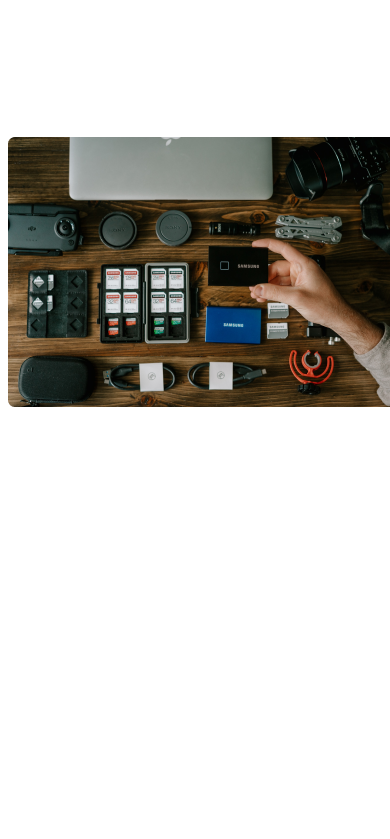
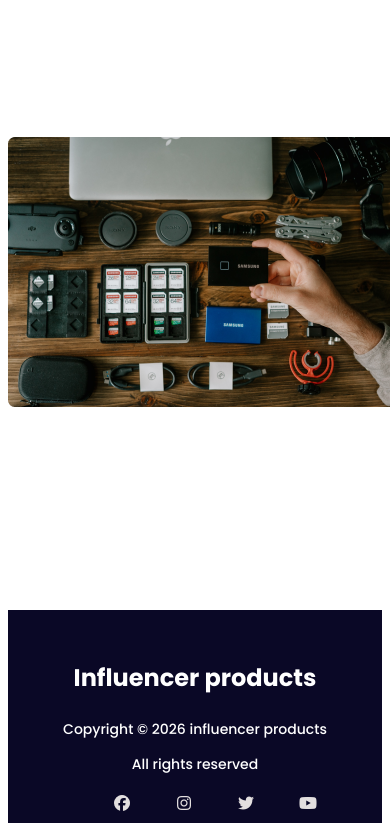
Before and after one commit to omi1739/influencer-gear, a plain HTML site: page index.html in a window 390 px wide. Shown: the part 3273-4112 px from the top of the page. Before the commit the page ends 3691 px from the top, so only its background shows below. Drawn offline with Linux system fonts and the light colour scheme.

Commit message:
all done (without responsive)

```diff
--- a/index.html
+++ b/index.html
@@ -173,7 +173,27 @@
     </main>
 
     <footer>
+        <div class="footer">
+            <h3>Influencer products</h3>
+            <p>Copyright &copy; 2026  influencer products</p>
+            <p>All rights reserved</p>
 
+            <ul>
+               <div class="icon">
+                <li><a href=""><i class="fa-brands fa-facebook"></i></a></li>
+               </div>
+               <div class="icon">
+                <li><a href=""><i class="fa-brands fa-instagram"></i></a></li>
+               </div>
+               <div class="icon">
+                <li><a href=""><i class="fa-brands fa-twitter"></i></a></li>
+               </div>
+               <div class="icon">
+                <li><a href=""><i class="fa-brands fa-youtube"></i></a></li>
+               </div>
+            </ul>
+
+        </div>
     </footer>
 </body>
 
--- a/style.css
+++ b/style.css
@@ -227,6 +227,50 @@ main h2{
 }
 
 
+/* footer part style */
+
+footer{
+    width: 100%;
+    background-color: rgba(10, 8, 38, 1);
+}
+.footer{
+    margin-top: 200px;
+    text-align: center;
+}
+
+.footer h3{
+    font-size: 24px;
+    font-weight: 700;
+    color: #FFF;
+    padding-top: 50px;
+}
+
+.footer p{
+    font-size: 14px;
+    font-weight: 500;
+    color: #FFF;
+}
+
+.footer ul{
+    display: flex;
+    gap: 30px;
+    justify-content: center;
+    list-style: none;
+}
+
+.footer ul a{
+    text-decoration: none;
+}
+
+.footer .icon{
+    width: 32px;
+    height: 32px;
+    border-radius: 50%;
+}
+
+.icon i{
+    color: #e3dfdf;
+}
 
 
 /* responsive design */
```
